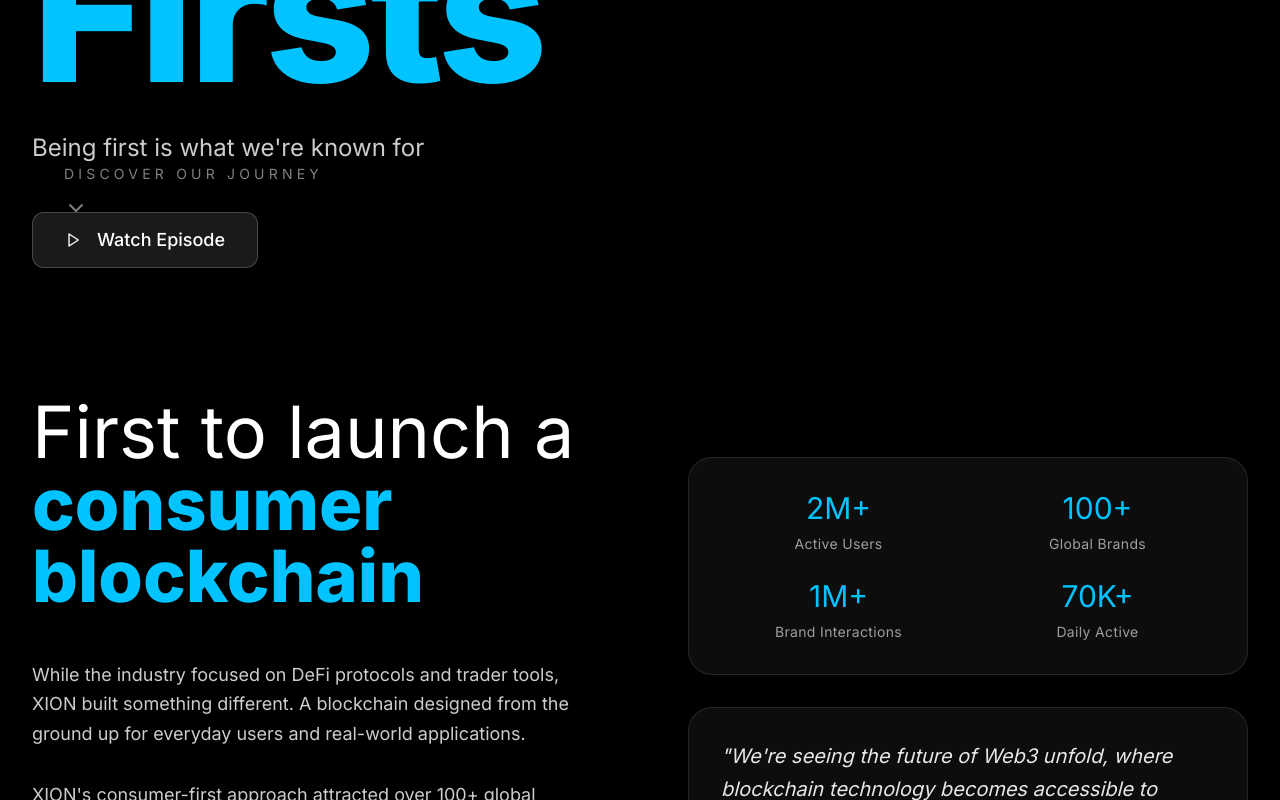
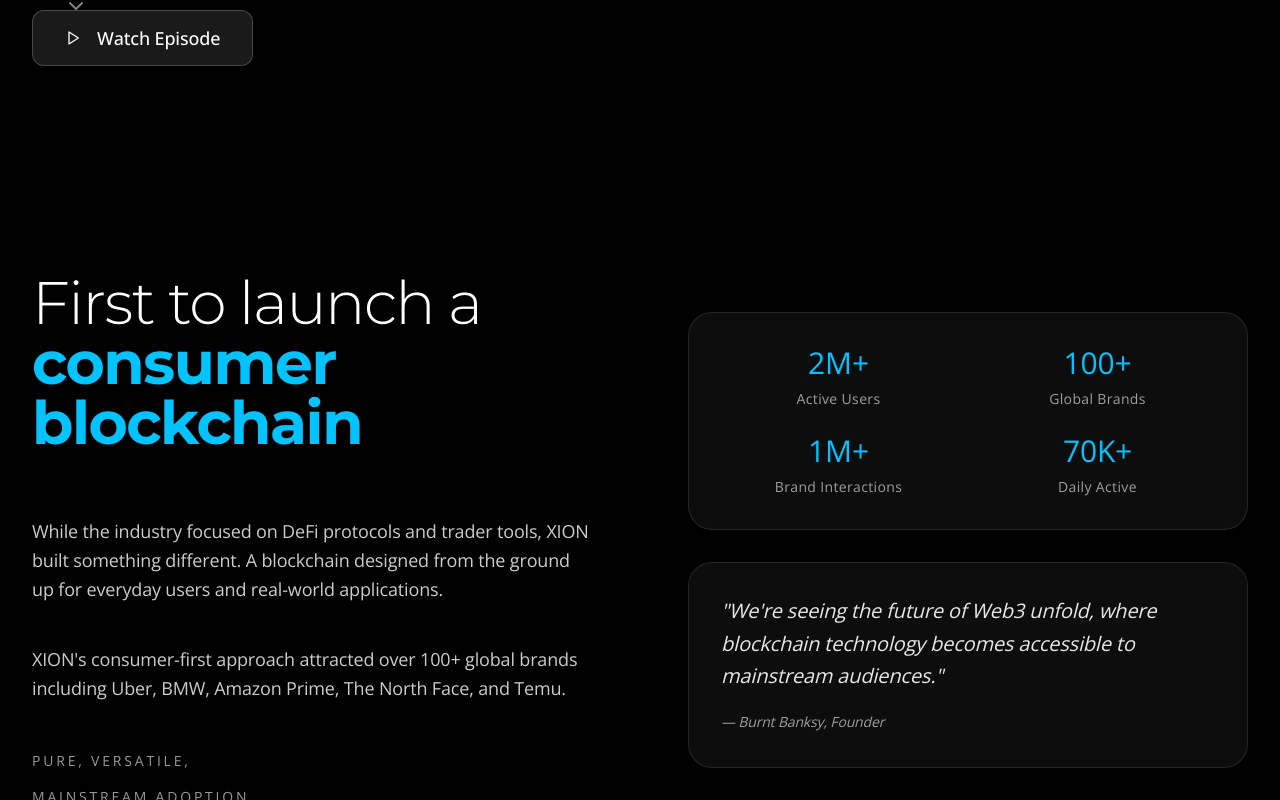
Before and after one commit to aman7o/xion-first-forward, a React (Vite) app: page / in a window 1280 px wide. Shown: the part 660-1460 px from the top of the page. Built offline with nearby package versions, Linux system fonts and the light colour scheme.

Commit message:
Refactor: Improve website design
Implement font changes, color palette adjustments, and layout refinements to enhance the website's professional and refined aesthetic.

```diff
--- a/index.html
+++ b/index.html
@@ -8,10 +8,10 @@
     <meta name="author" content="XION" />
     <meta name="keywords" content="XION, blockchain, walletless, consumer adoption, Web3, crypto, DeFi, USDC, MiCA compliance" />
 
-    <!-- Inter Font -->
+    <!-- Google Fonts -->
     <link rel="preconnect" href="https://fonts.googleapis.com">
     <link rel="preconnect" href="https://fonts.gstatic.com" crossorigin>
-    <link href="https://fonts.googleapis.com/css2?family=Inter:wght@400;500;600;700;800&display=swap" rel="stylesheet">
+    <link href="https://fonts.googleapis.com/css2?family=Montserrat:wght@300;400;500;600;700;800;900&family=Open+Sans:wght@300;400;500;600;700&display=swap" rel="stylesheet">
 
     <meta property="og:title" content="XION - A History of Firsts" />
     <meta property="og:description" content="The first walletless L1 blockchain purpose-built for consumer adoption through chain abstraction. Discover XION's revolutionary Web3 innovations." />
--- a/src/index.css
+++ b/src/index.css
@@ -28,6 +28,11 @@ All colors MUST be HSL for XION's premium brand experience.
     --electric-blue: 194 100% 50%; /* #00D4FF */
     --electric-blue-glow: 194 100% 70%;
     --electric-blue-dark: 194 100% 30%;
+    --electric-blue-soft: 194 60% 60%; /* Softer version */
+
+    /* Accent Colors */
+    --accent-blue: 210 100% 60%; /* Complementary blue */
+    --accent-gray: 220 10% 65%; /* Professional gray */
 
     /* Interactive states */
     --hover-glow: 0 0% 15%;
@@ -134,37 +139,58 @@ All colors MUST be HSL for XION's premium brand experience.
   }
 
   body {
-    @apply bg-background text-foreground font-sans;
+    @apply bg-background text-foreground;
+    font-family: 'Open Sans', -apple-system, BlinkMacSystemFont, 'Segoe UI', Roboto, sans-serif;
+    line-height: 1.6;
+    letter-spacing: -0.01em;
+    font-weight: 400;
     background: var(--gradient-hero);
     overflow-x: hidden;
+  }
+
+  h1, h2, h3, h4, h5, h6 {
+    font-family: 'Montserrat', sans-serif;
+    font-weight: 600;
+    letter-spacing: -0.025em;
+    line-height: 1.15;
   }
 }
 
 @layer components {
-  /* XION Typography Scale */
+  /* XION Typography Scale - Enhanced */
   .text-hero {
-    @apply text-6xl md:text-7xl font-bold tracking-tight;
+    @apply text-6xl md:text-7xl font-light tracking-tight;
+    font-family: 'Montserrat', sans-serif;
     color: hsl(var(--text-primary));
+    line-height: 1.1;
   }
 
   .text-section-title {
-    @apply text-4xl md:text-5xl font-bold tracking-tight;
+    @apply text-4xl md:text-5xl font-medium tracking-tight;
+    font-family: 'Montserrat', sans-serif;
     color: hsl(var(--text-primary));
+    line-height: 1.2;
   }
 
   .text-subtitle {
-    @apply text-xl md:text-2xl font-medium;
-    color: hsl(var(--text-secondary));
+    @apply text-xl md:text-2xl font-normal;
+    font-family: 'Open Sans', sans-serif;
+    color: hsl(var(--accent-gray));
+    line-height: 1.5;
   }
 
   .text-body-large {
     @apply text-lg md:text-xl leading-relaxed;
+    font-family: 'Open Sans', sans-serif;
     color: hsl(var(--text-secondary));
+    line-height: 1.7;
   }
 
   .text-body {
     @apply text-base md:text-lg leading-relaxed;
+    font-family: 'Open Sans', sans-serif;
     color: hsl(var(--text-secondary));
+    line-height: 1.6;
   }
 
   .text-electric {
--- a/src/pages/XionPage.tsx
+++ b/src/pages/XionPage.tsx
@@ -15,13 +15,13 @@ const XionPage = () => {
     <div className="min-h-screen bg-black text-white overflow-x-hidden">
       {/* Navigation Header */}
       <header className="fixed top-0 left-0 right-0 z-50 bg-black/80 backdrop-blur-lg">
-        <div className="container mx-auto px-8 py-6">
+        <div className="container mx-auto px-8 py-8">
           <div className="flex justify-between items-center">
             <div className="flex items-center">
               <img src={xionLogo} alt="XION" className="h-8 w-auto" />
             </div>
 
-            <nav className="hidden lg:flex items-center space-x-12">
+            <nav className="hidden lg:flex items-center space-x-16">
               <SmoothScrollLink to="consumer" className="text-white/70 hover:text-white transition-colors text-sm font-medium tracking-wider">
                 Consumer
               </SmoothScrollLink>
@@ -137,9 +137,9 @@ const XionPage = () => {
 
         <div className="container mx-auto px-8 relative z-10 max-w-7xl">
           <div className="flex items-center justify-between">
-            <div className="flex-1">
+            <div className="flex-1 pr-8">
               <ScrollReveal delay={0.8}>
-                <h1 className="text-8xl md:text-9xl lg:text-[12rem] font-light leading-none tracking-tight mb-6">
+                <h1 className="font-display text-7xl md:text-8xl lg:text-[9rem] font-light leading-none tracking-tight mb-12">
                   A History of
                   <br />
                   <span className="font-black text-electric-blue">Firsts</span>
@@ -147,7 +147,7 @@ const XionPage = () => {
               </ScrollReveal>
 
               <ScrollReveal delay={1.2}>
-                <p className="text-xl md:text-2xl text-white/80 max-w-2xl mb-12 font-light leading-relaxed">
+                <p className="text-2xl md:text-3xl text-accent-gray max-w-2xl mb-20 font-light leading-relaxed">
                   Being first is what we're known for
                 </p>
               </ScrollReveal>
@@ -229,14 +229,14 @@ const XionPage = () => {
           <div className="grid lg:grid-cols-2 gap-24 items-center">
             <div>
               <ScrollReveal>
-                <h2 className="text-6xl md:text-7xl font-light leading-tight mb-12">
+                <h2 className="font-display text-5xl md:text-6xl font-light leading-tight mb-16">
                   First to launch a
                   <br />
-                  <span className="font-black text-electric-blue">consumer blockchain</span>
+                  <span className="font-bold text-electric-blue">consumer blockchain</span>
                 </h2>
               </ScrollReveal>
 
-              <div className="space-y-8 text-lg text-white/80 leading-relaxed">
+              <div className="space-y-10 text-lg text-white/80 leading-relaxed">
                 <ScrollReveal delay={200}>
                   <p>
                     While the industry focused on DeFi protocols and trader tools, XION built something different.
--- a/tailwind.config.ts
+++ b/tailwind.config.ts
@@ -19,7 +19,8 @@ export default {
 		},
 		extend: {
 			fontFamily: {
-				'sans': ['Inter', 'sans-serif'],
+				'sans': ['Open Sans', 'sans-serif'],
+				'display': ['Montserrat', 'sans-serif'],
 			},
 			colors: {
 				border: 'hsl(var(--border))',
@@ -40,6 +41,9 @@ export default {
 				'electric-blue': 'hsl(var(--electric-blue))',
 				'electric-blue-glow': 'hsl(var(--electric-blue-glow))',
 				'electric-blue-dark': 'hsl(var(--electric-blue-dark))',
+				'electric-blue-soft': 'hsl(var(--electric-blue-soft))',
+				'accent-blue': 'hsl(var(--accent-blue))',
+				'accent-gray': 'hsl(var(--accent-gray))',
 				'hover-glow': 'hsl(var(--hover-glow))',
 				'border-subtle': 'hsl(var(--border-subtle))',
 				'border-electric': 'hsl(var(--border-electric))',
```
